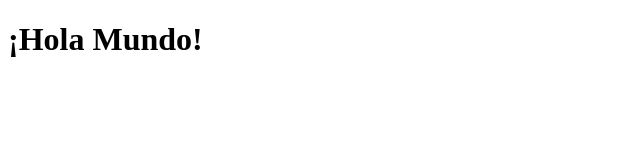
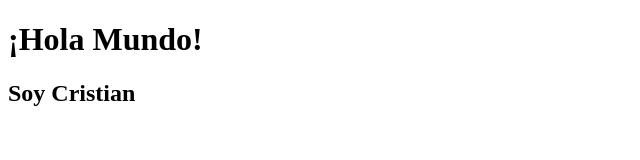
Before and after one commit to SusanaRodriguez20/mi-primer-respositorio, a plain HTML site: page index.html in a window 1280 px wide. Shown: the whole page, without its empty margins (0-640 px from the left). Drawn offline with Linux system fonts and the light colour scheme.

Commit message:
Susi ya hice mi colaboracion

```diff
--- a/index.html
+++ b/index.html
@@ -7,5 +7,6 @@
 </head>
 <body>
     <h1>¡Hola Mundo!</h1>
+    <h2>Soy Cristian</h2>
 </body>
 </html>
```
